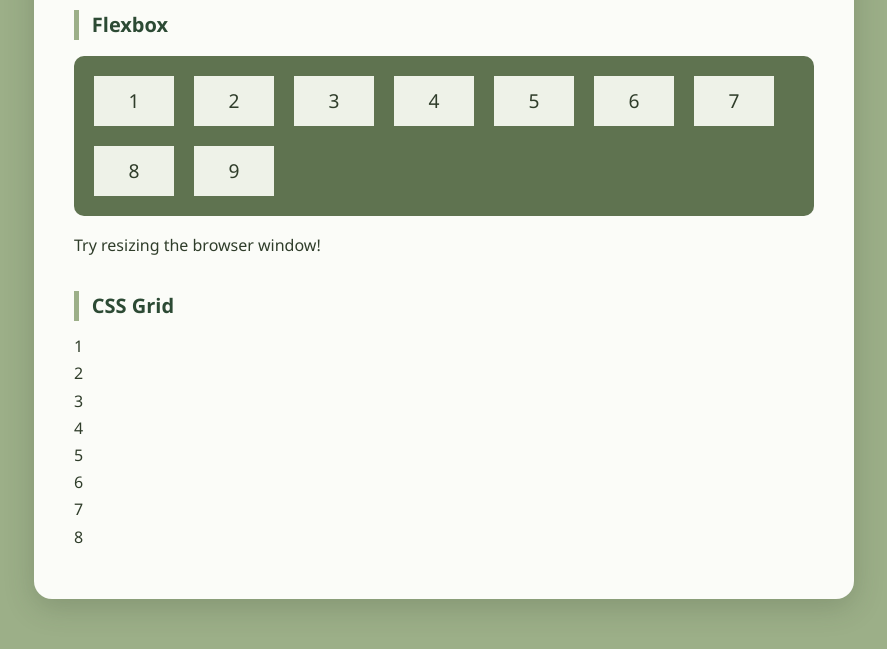
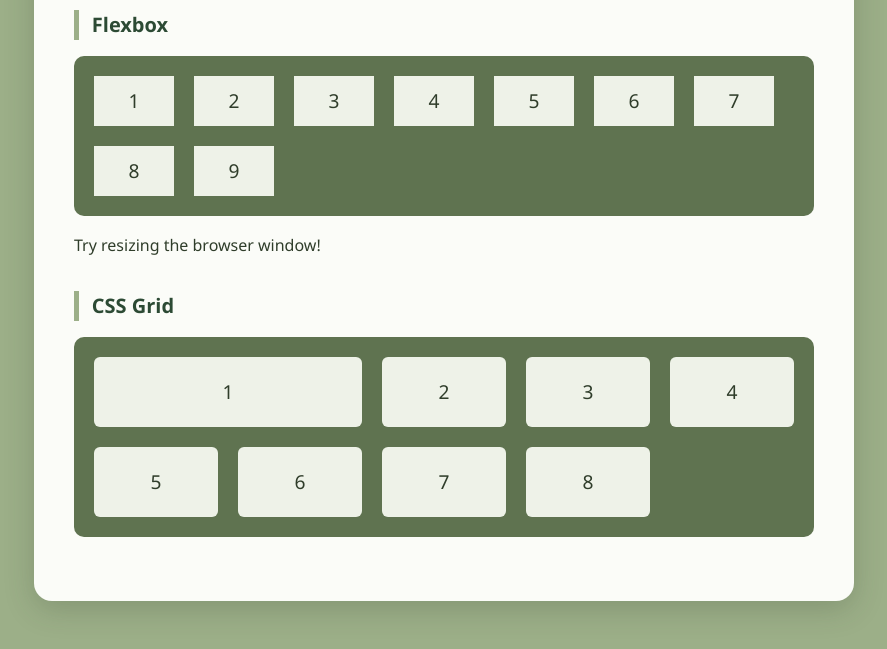
Before and after one commit to Maquee06/WEBPROG-CF251-html-lessons, a plain HTML site: page introduction/index.html in a window 1280 px wide. Shown: the part 2034-2683 px from the top of the page, without its empty margins (196-1083 px from the left). Drawn offline with Linux system fonts and the light colour scheme.

Commit message:
Add grid layout styles to mystyle.css

```diff
--- a/introduction/css/mystyle.css
+++ b/introduction/css/mystyle.css
@@ -246,3 +246,26 @@ a:focus-visible {
     padding-left: 0;
   }
 }
+.grid-container {
+  display: grid;
+  grid-template-columns: repeat(auto-fit, minmax(120px, 1fr));
+  gap: 20px;
+  margin: 1rem 0;
+  padding: 20px;
+  background-color: var(--sage-deep);
+  border-radius: 10px;
+}
+
+.grid-container > div {
+  display: grid;
+  place-items: center;
+  min-height: 70px;
+  background-color: var(--mist);
+  color: var(--ink);
+  font-size: 1.2rem;
+  border-radius: 6px;
+}
+
+.grid-container .wide {
+  grid-column: span 2;
+}
```
